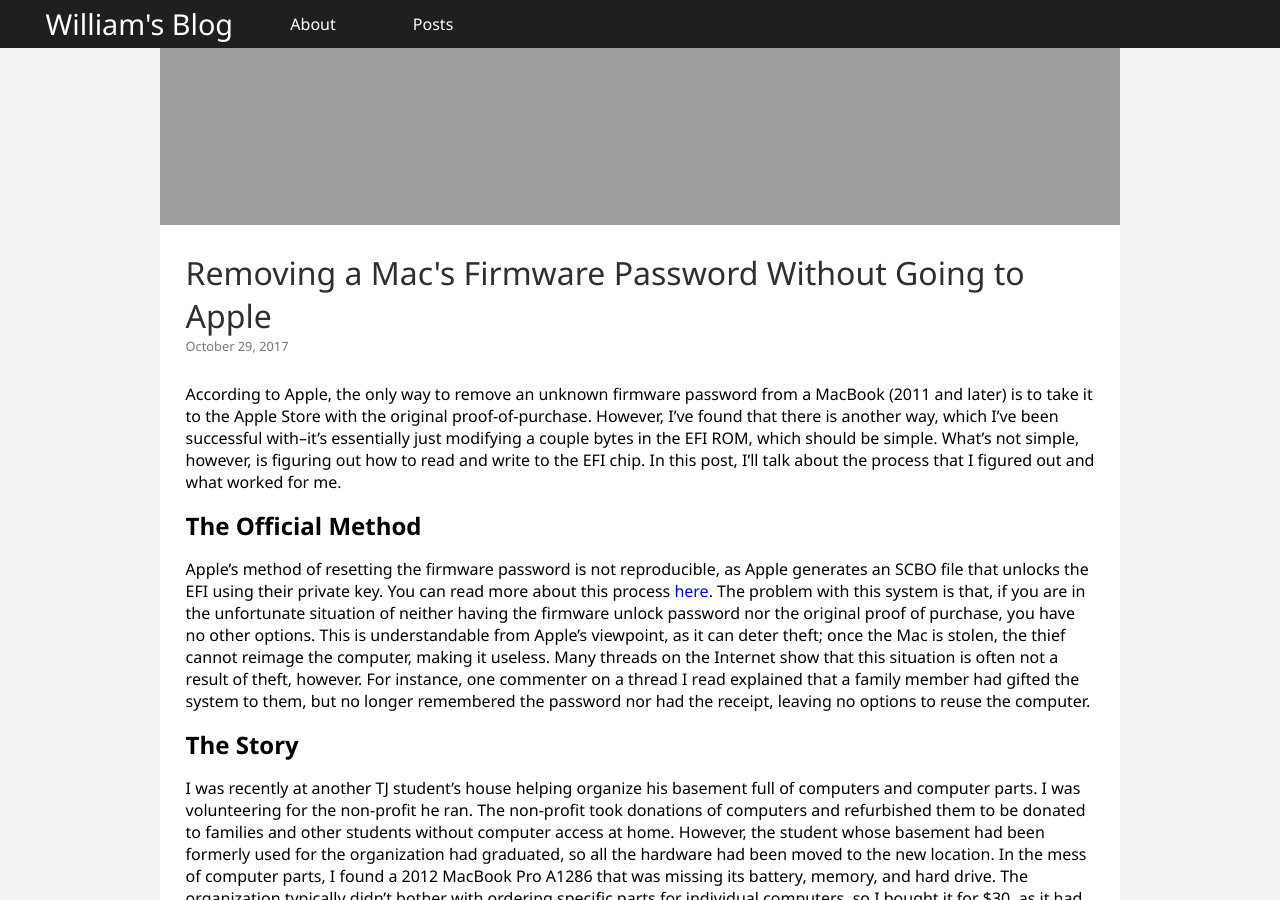
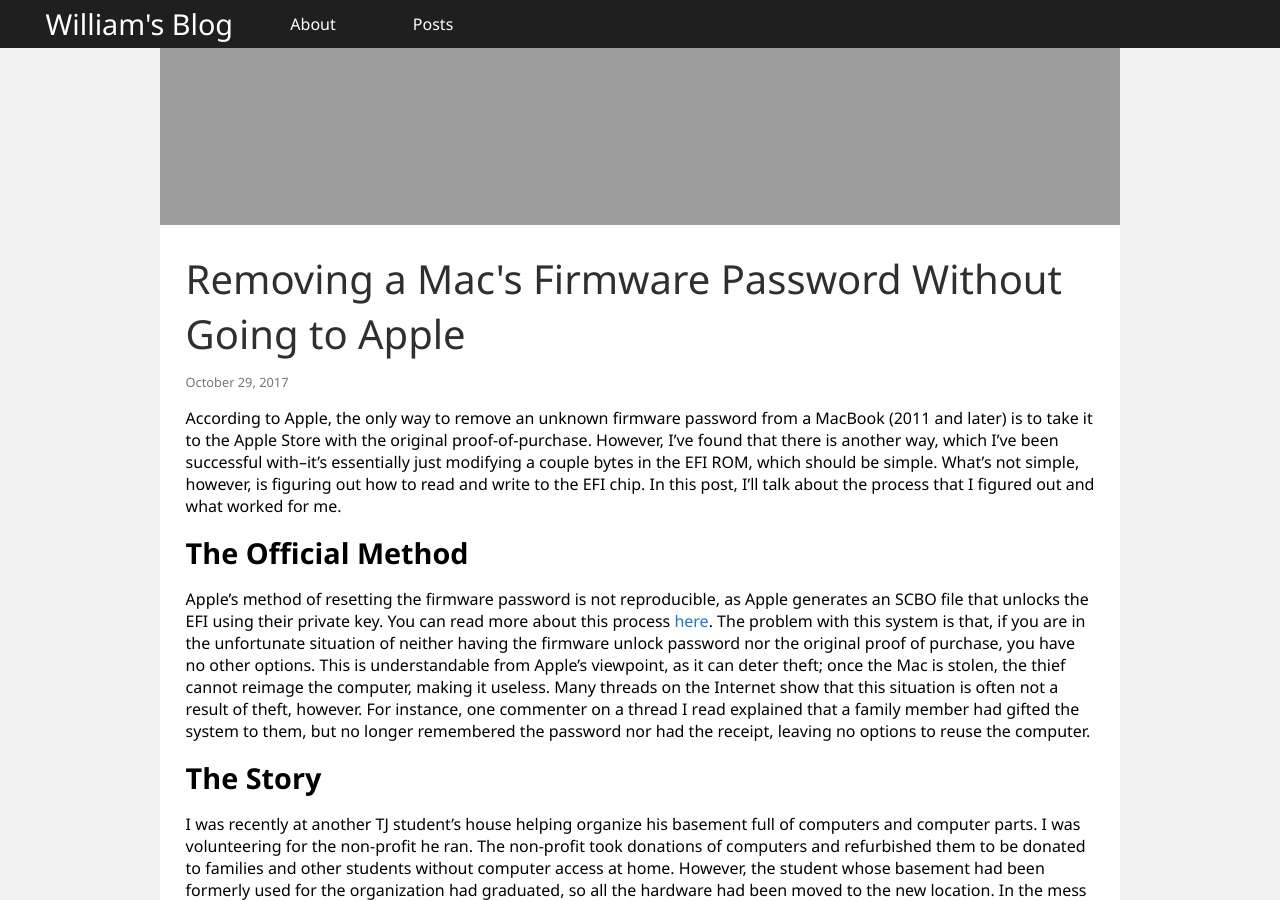
Before and after one commit to willzhang05/blog, a Jekyll site: the page built from _posts/2017-10-29-removing-mac-firmware-password-without-going-to-apple.md, in a window 1280 px wide and 900 px high, scrolled down 195 px. Built offline with Jekyll 4.4.1, drawn with Linux system fonts in a browser that asks for light colours.

Commit message:
some css fixes

```diff
--- a/css/main.css
+++ b/css/main.css
@@ -46,6 +46,7 @@
 
 
 a {
+    color: #1976d2;
     text-decoration: none;
 }
 
--- a/css/post.css
+++ b/css/post.css
@@ -9,6 +9,15 @@
     font-size: 1.3em;
 }
 
+.catalog h1:hover, .catalog p:hover {
+    text-decoration: underline;
+}
+
+
+.catalog > h1:hover {
+    text-decoration: none;
+}
+
 .catalog h2 {
     font-size: 0.8em;
 }
@@ -18,22 +27,12 @@
     color: #2f2f2f;
 }
 
-.catalog h1:hover, .catalog p:hover {
-    text-decoration: underline;
+.catalog .tags {
+    margin: 0.5em 0 0 0;
 }
 
-.catalog > h1 {
-    width: calc(98% - 24px);
-    max-width: 960px;
-    margin: 24px;
-    display: inline-block;
-    text-align: left;
-    font-size: 2em;
-    font-weight: bold;
-}
-
-.catalog > h1:hover {
-    text-decoration: none;
+.catalog .info {
+    padding: 2vw;
 }
 
 .post {
@@ -58,6 +57,18 @@
     background-position: center center;
 }
 
+.post h1 {
+    font-size: 2.5em;
+}
+
+.post h2, .info .tags {
+    font-size: 0.8em;
+}
+
+.post h2 {
+    margin: 1vw 0 0 0;
+}
+
 .post p {
     margin: 1em 0;
 }
@@ -70,8 +81,8 @@
     padding: 1vw 2vw 2vw 2vw;
 }
 
-.info {
-    padding: 2vw 2vw 1vw 2vw;
+.post .info {
+    padding: 2vw 2vw 0 2vw;
 }
 
 .content {
@@ -79,12 +90,12 @@
 }
 
 .content h3 {
-    font-size: 1.5em;
+    font-size: 1.8em;
     font-weight: bold;
 }
 
 .content h4 {
-    font-size: 1.1em;
+    font-size: 1.4em;
     font-weight: bold;
 }
 
@@ -96,36 +107,27 @@
 }
 
 .content ul {
-    margin-left: 4%;
+    margin: 1em 0 1em 5vw;
 }
 
 .content code {
     font-family: Consolas, monospace;
+    white-space: pre-wrap;
+    word-wrap: break-word;
 }
 
 .info > h1 {
     color: #2f2f2f;
 }
+
 .info > h2, .info > .tags {
     color: #767676;
 }
+
 .info a:visited {
     color: #2f2f2f;
 }
-.post h1 {
-    font-size: 2em;
-}
 
-.post h2, .info .tags {
-    font-size: 0.8em;
-}
-
-/*.post figure {
-    display: block;
-    max-width: 98%;
-    width: 100%;
-    margin: 1% 0 1% 2%;
-}*/
 
 .pagination {
     position: relative;
--- a/css/responsive.css
+++ b/css/responsive.css
@@ -50,7 +50,19 @@
         width: 50vw;
         left: -50vw;
     }
-    .card {
+    .catalog .info {
+        padding: 5vw;
+    }
+    .post .info {
+        padding: 1vw 5vw 0 5vw;
+    }
+    .content {
+        padding: 0 5vw;
+    }
+    .catalog .tags {
+    }
+    .post .tags {
+        padding: 5vw;
     }
 }
 
```
Also changed, not shown: _posts/2017-10-29-removing-mac-firmware-password-without-going-to-apple.md (+0 -10 lines).
